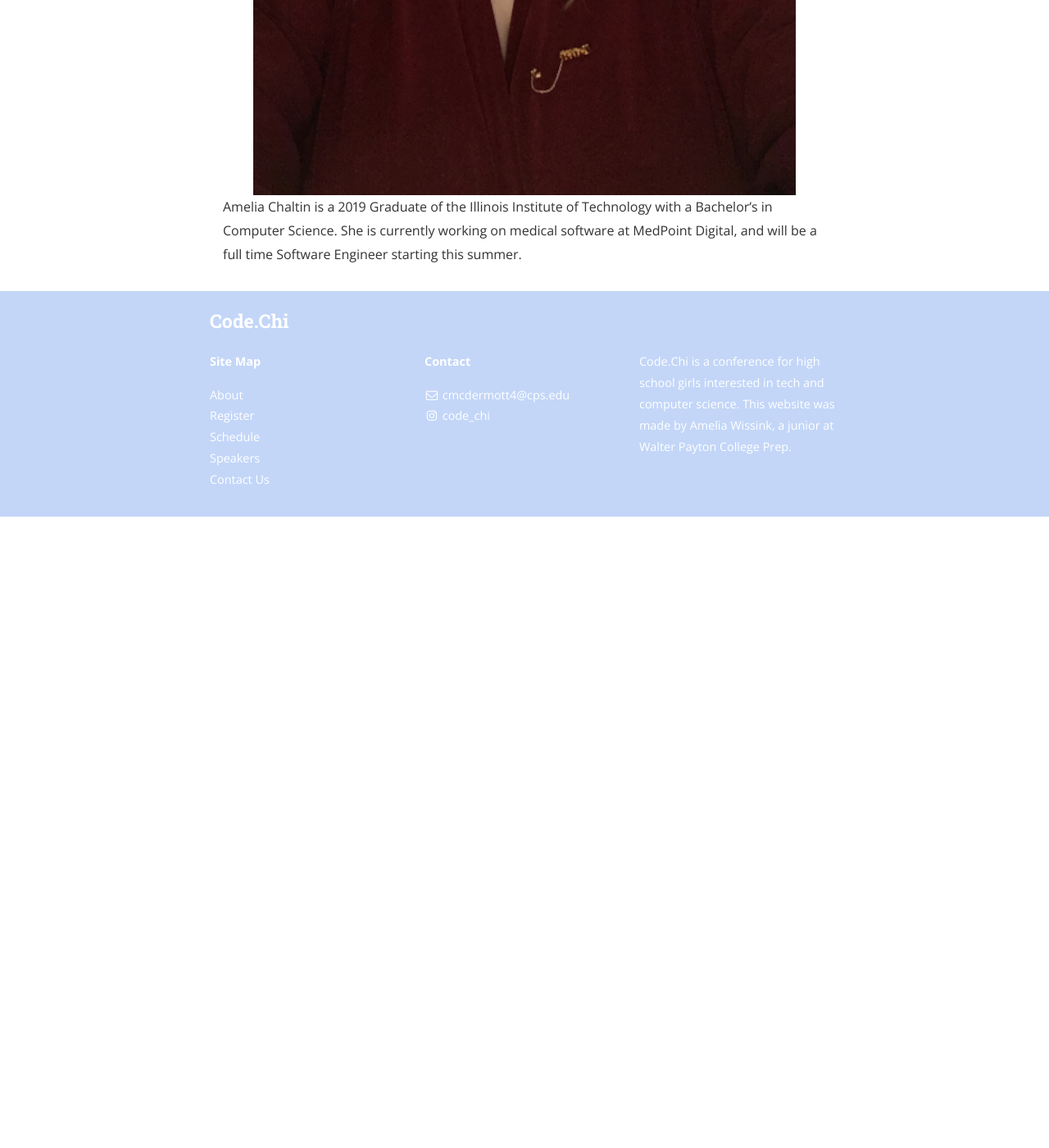
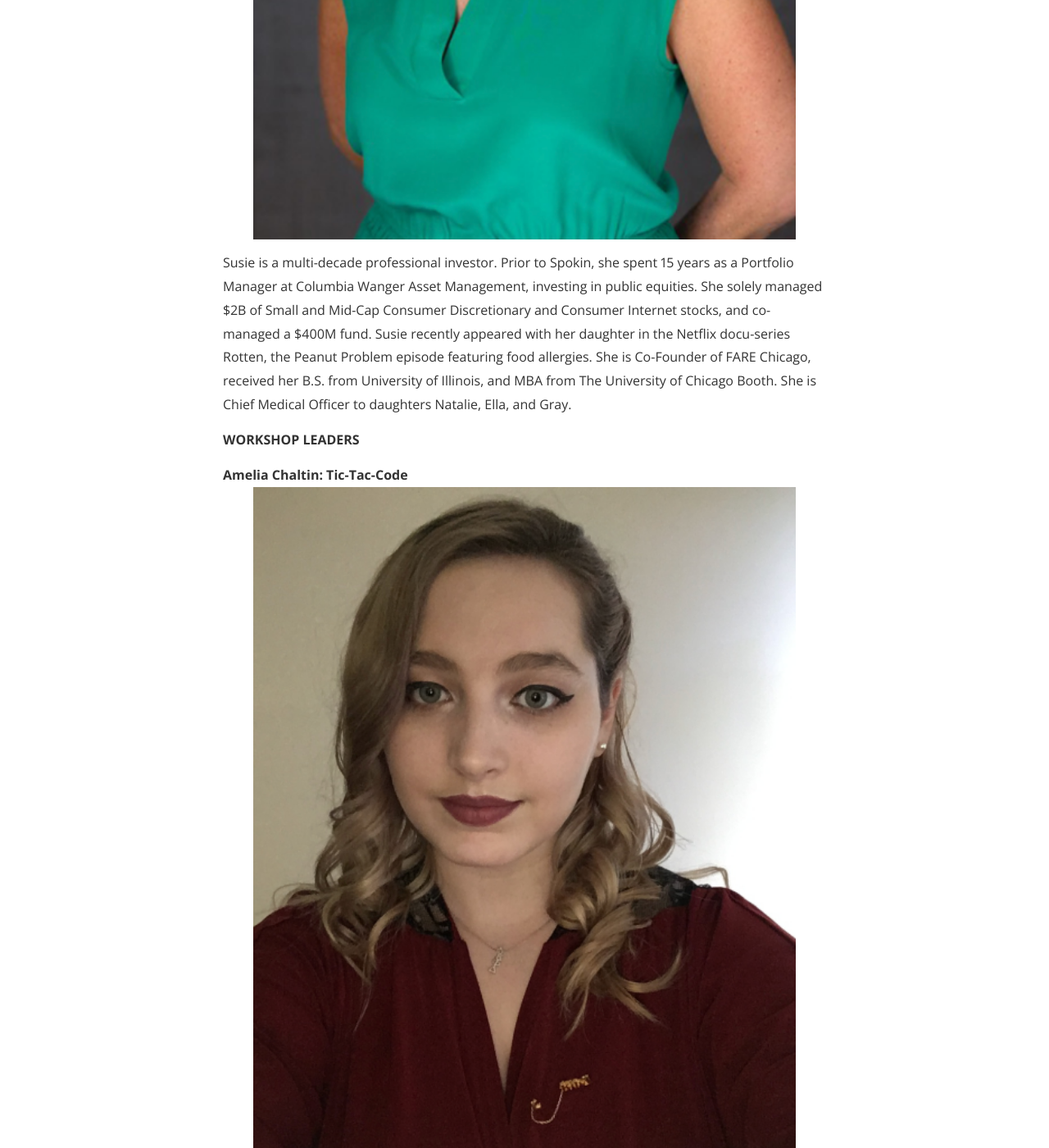
Before and after one commit to awissink/codechi, a Jekyll site: the page built from speakers.md, in a window 1280 px wide and 1400 px high, scrolled down 1986 px. Shown: the whole window at 82% size. Built offline with Jekyll 4.4.1, drawn with Linux system fonts in a browser that asks for light colours; nearby versions of some CDN libraries; before the commit the page ends 2616 px from its top, so only the background shows below that; some of the changed text lies outside the part shown.

Commit message:
Added new speaker/workshop leader bios
New assets, edited speakers markdown file.

```diff
--- a/speakers.md
+++ b/speakers.md
@@ -6,13 +6,24 @@ permalink: /speakers/
 **SPEAKERS**
 
 **Jovana Florus**
-
 ![](/assets/florus.jpg)
 
 I am an Engineering Manager at Trunk Club. I have a bachelors degree from Brown University in International Relations. I have been in the software industry for over a decade, starting as a Test  Apprentice at Microsoft.  In 2016, I moved to Chicago,  did a short stint and Groupon and shortly after accepted a position at Trunk Club. Since joining, I've created the software testing team and recently created the company’s first Test Apprenticeship position (bringing it all full circle/Paying it forward). I'm passionate about youth education in underserved communities. I have served on the board of Child Care Resources (WA), River City Community Development Center(IL) and Young Life West Chicago(IL). Recently I took a break from non profit involvement to focus on my growing family. I have an 11 month old son and am expecting.
 
+**Susie Hultquist**
+![](/assets/susie.png)
+
+Susie is a multi-decade professional investor. Prior to Spokin, she spent 15 years as a Portfolio Manager at Columbia Wanger Asset Management, investing in public equities. She solely managed $2B of Small and Mid-Cap Consumer Discretionary and Consumer Internet stocks, and co-managed a $400M fund.
+Susie recently appeared with her daughter in the Netflix docu-series Rotten, the Peanut Problem episode featuring food allergies. She is Co-Founder of FARE Chicago, received her B.S. from University of Illinois, and MBA from The University of Chicago Booth. She is Chief Medical Officer to daughters Natalie, Ella, and Gray.
+
 **WORKSHOP LEADERS**
 
-**Amelia Chaltin**
+**Amelia Chaltin: Tic-Tac-Code**
 ![](/assets/amelia.png)
+
 Amelia Chaltin is a 2019 Graduate of the Illinois Institute of Technology with a Bachelor's in Computer Science. She is currently working on medical software at MedPoint Digital, and will be a full time Software Engineer starting this summer.
+
+**Deena Tenzer: Encryption**
+![](/assets/deena.jpg)
+
+Deena Tenzer is a Software Engineer at AT&T. She is a Chicago native and received her B.S in Mathematics and Computer Science from the University of Wisconsin-Madison in 2016. Deena returned to Chicago after school to join AT&T, and immediately volunteered to be one of the facilitators for Walter Payton's Girls Who Code club. Outside of work, Deena invests time in continuing her education by studying and completing nanodegrees through Udacity. When Deena isn't glued to her computer screen, she spends time figure skating, traveling, and spending time outside.
```
Also changed, not shown: assets/deena.jpg (added), assets/susie.png (added).
